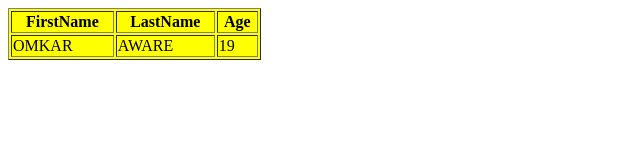
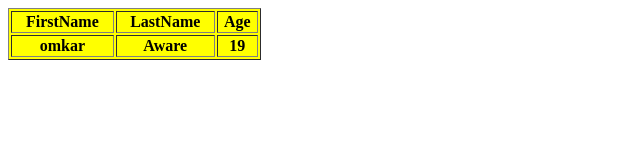
Before and after one commit to omkar6868/omkar, a plain HTML site: page index.html in a window 1280 px wide. Shown: the whole page, without its empty margins (0-640 px from the left). Drawn offline with Linux system fonts and the light colour scheme.

Commit message:
Update index.html

```diff
--- a/index.html
+++ b/index.html
@@ -1,16 +1,17 @@
 <!DOCTYPE HTML>
 <HTML>
 <BODY>
-<TABLE WIDTH = 20% BORDER = "1" BGCOLOR = "YELLOW">
+  <TABLE WIDTH=20% BORDER="1" BGCOLOR="YELLOW">
+
     <TR>
       <TH>FirstName</TH>
       <TH>LastName</TH>
       <TH>Age</TH>
     </TR>
     <TR>
-  <TD>OMKAR</TD>
-  <TD>AWARE</TD>
-  <TD>19</TD>
+      <TH>omkar</TH>
+      <TH>Aware</TH>
+      <TH>19</TH>
     </TR>
   </TABLE>
 </BODY>
```
Lines whose indentation alone changed are shown as unchanged.
